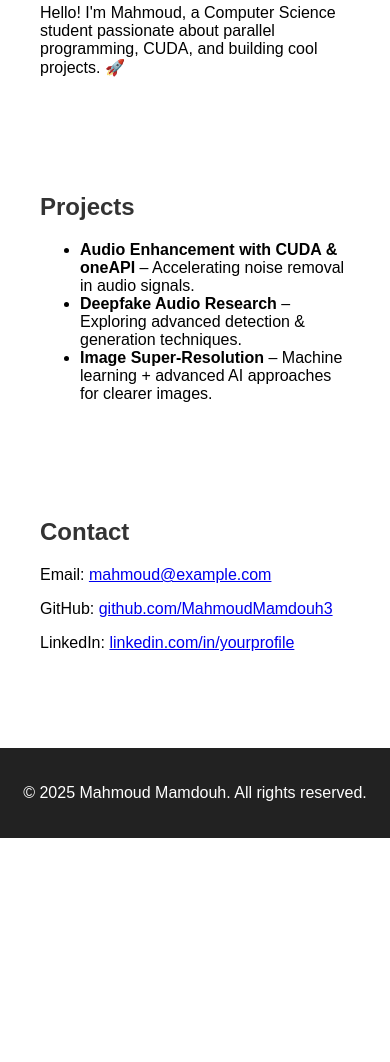
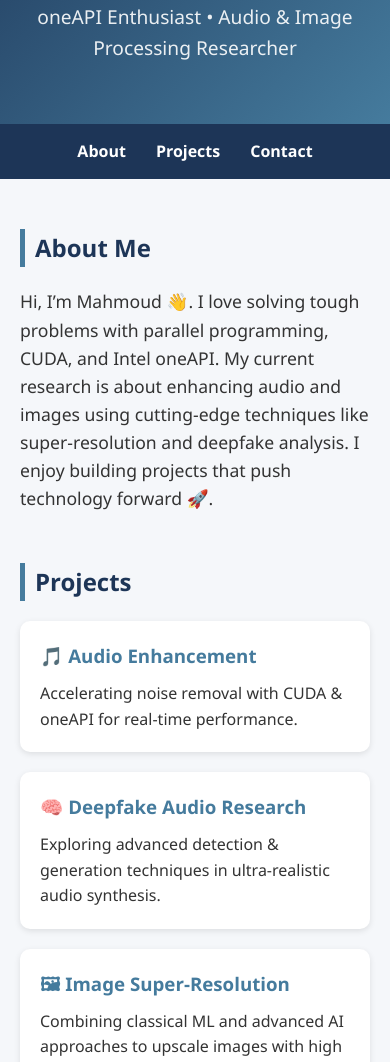
Before and after one commit to MahmoudMamdouh3/MahmoudMamdouh3.github.io, a plain HTML site: page index.html in a window 390 px wide. Shown: the part 242-1304 px from the top of the page. Before the commit the page ends 1080 px from the top, so only its background shows below. Drawn offline with Linux system fonts and the light colour scheme.

Commit message:
Revamp index.html for enhanced design and structure
Updated the portfolio layout and styles for improved aesthetics and responsiveness.

```diff
--- a/index.html
+++ b/index.html
@@ -1,42 +1,86 @@
 <!DOCTYPE html>
 <html lang="en">
 <head>
-  <meta charset="UTF-8">
-  <meta name="viewport" content="width=device-width, initial-scale=1.0">
+  <meta charset="UTF-8" />
+  <meta name="viewport" content="width=device-width, initial-scale=1.0" />
   <title>Mahmoud Mamdouh | Portfolio</title>
   <style>
-    body { font-family: Arial, sans-serif; margin: 0; padding: 0; }
-    header { background: #222; color: #fff; padding: 20px; text-align: center; }
-    nav a { color: #fff; margin: 0 15px; text-decoration: none; font-weight: bold; }
-    section { padding: 40px; max-width: 800px; margin: auto; }
-    h2 { color: #333; }
-    footer { background: #222; color: #fff; text-align: center; padding: 20px; margin-top: 40px; }
+    /* Reset & Fonts */
+    * { margin: 0; padding: 0; box-sizing: border-box; }
+    body { font-family: 'Segoe UI', Tahoma, sans-serif; line-height: 1.6; background: #f5f7fa; color: #333; }
+
+    /* Header */
+    header { background: linear-gradient(135deg, #1d3557, #457b9d); color: white; padding: 60px 20px; text-align: center; }
+    header h1 { font-size: 2.8rem; margin-bottom: 10px; }
+    header p { font-size: 1.2rem; opacity: 0.9; }
+
+    /* Navigation */
+    nav { background: #1d3557; display: flex; justify-content: center; padding: 15px; position: sticky; top: 0; }
+    nav a { color: white; margin: 0 15px; text-decoration: none; font-weight: bold; transition: color 0.3s; }
+    nav a:hover { color: #f1faee; }
+
+    /* Sections */
+    section { max-width: 1000px; margin: 50px auto; padding: 0 20px; }
+    h2 { margin-bottom: 20px; color: #1d3557; border-left: 5px solid #457b9d; padding-left: 10px; }
+
+    /* About */
+    #about p { font-size: 1.1rem; }
+
+    /* Projects */
+    .projects { display: grid; grid-template-columns: repeat(auto-fit, minmax(280px, 1fr)); gap: 20px; }
+    .project-card { background: white; padding: 20px; border-radius: 10px; box-shadow: 0 2px 6px rgba(0,0,0,0.1); transition: transform 0.2s; }
+    .project-card:hover { transform: translateY(-5px); }
+    .project-card h3 { margin-bottom: 10px; color: #457b9d; }
+
+    /* Contact */
+    #contact a { color: #1d3557; text-decoration: none; font-weight: bold; }
+    #contact a:hover { text-decoration: underline; }
+
+    /* Footer */
+    footer { background: #1d3557; color: white; text-align: center; padding: 20px; margin-top: 50px; }
   </style>
 </head>
 <body>
+
+  <!-- Hero -->
   <header>
     <h1>Mahmoud Mamdouh</h1>
-    <nav>
-      <a href="#about">About</a>
-      <a href="#projects">Projects</a>
-      <a href="#contact">Contact</a>
-    </nav>
+    <p>Computer Science Student • CUDA & oneAPI Enthusiast • Audio & Image Processing Researcher</p>
   </header>
 
+  <!-- Navigation -->
+  <nav>
+    <a href="#about">About</a>
+    <a href="#projects">Projects</a>
+    <a href="#contact">Contact</a>
+  </nav>
+
+  <!-- About -->
   <section id="about">
     <h2>About Me</h2>
-    <p>Hello! I'm Mahmoud, a Computer Science student passionate about parallel programming, CUDA, and building cool projects. 🚀</p>
+    <p>Hi, I’m Mahmoud 👋. I love solving tough problems with parallel programming, CUDA, and Intel oneAPI. My current research is about enhancing audio and images using cutting-edge techniques like super-resolution and deepfake analysis. I enjoy building projects that push technology forward 🚀.</p>
   </section>
 
+  <!-- Projects -->
   <section id="projects">
     <h2>Projects</h2>
-    <ul>
-      <li><strong>Audio Enhancement with CUDA & oneAPI</strong> – Accelerating noise removal in audio signals.</li>
-      <li><strong>Deepfake Audio Research</strong> – Exploring advanced detection & generation techniques.</li>
-      <li><strong>Image Super-Resolution</strong> – Machine learning + advanced AI approaches for clearer images.</li>
-    </ul>
+    <div class="projects">
+      <div class="project-card">
+        <h3>🎵 Audio Enhancement</h3>
+        <p>Accelerating noise removal with CUDA & oneAPI for real-time performance.</p>
+      </div>
+      <div class="project-card">
+        <h3>🧠 Deepfake Audio Research</h3>
+        <p>Exploring advanced detection & generation techniques in ultra-realistic audio synthesis.</p>
+      </div>
+      <div class="project-card">
+        <h3>🖼 Image Super-Resolution</h3>
+        <p>Combining classical ML and advanced AI approaches to upscale images with high fidelity.</p>
+      </div>
+    </div>
   </section>
 
+  <!-- Contact -->
   <section id="contact">
     <h2>Contact</h2>
     <p>Email: <a href="mailto:mahmoud@example.com">mahmoud@example.com</a></p>
@@ -44,8 +88,10 @@
     <p>LinkedIn: <a href="https://linkedin.com/in/yourprofile">linkedin.com/in/yourprofile</a></p>
   </section>
 
+  <!-- Footer -->
   <footer>
-    <p>© 2025 Mahmoud Mamdouh. All rights reserved.</p>
+    <p>© 2025 Mahmoud Mamdouh. Built with ❤️ on GitHub Pages.</p>
   </footer>
+
 </body>
 </html>
```
